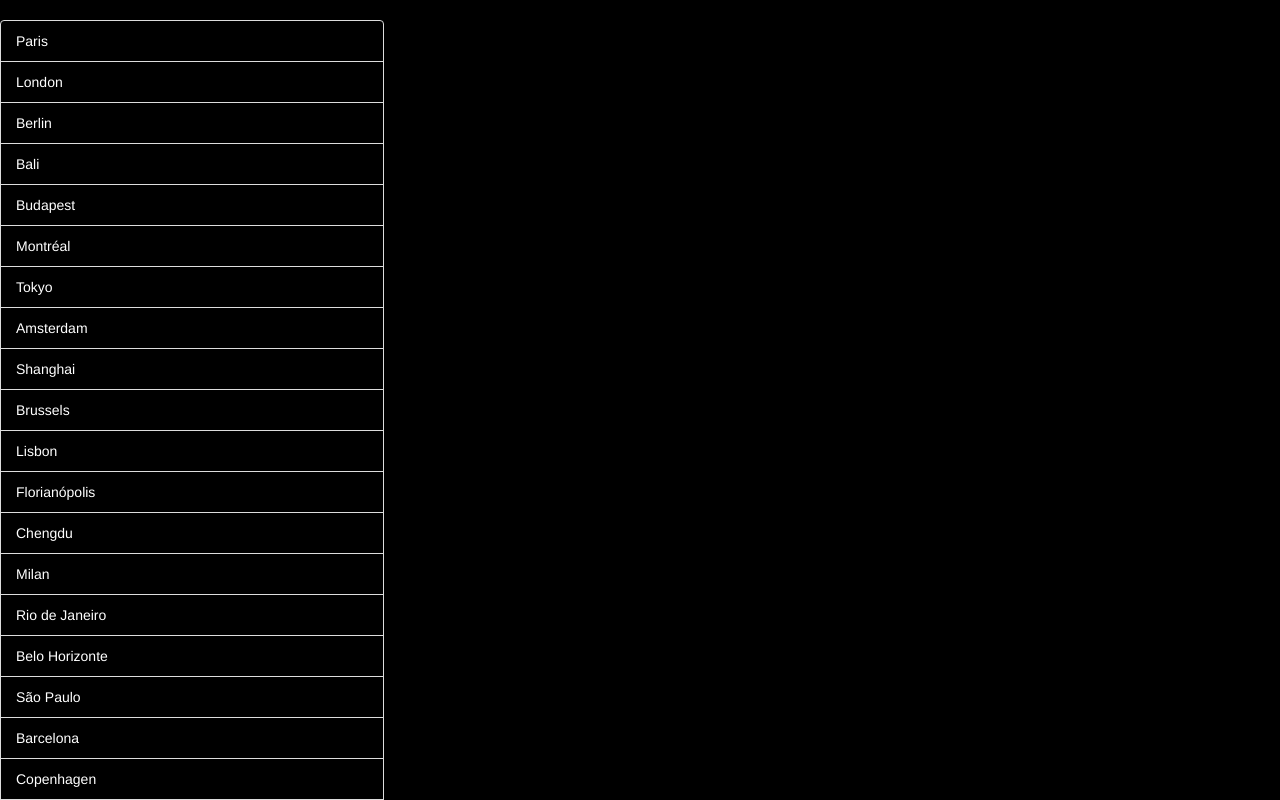
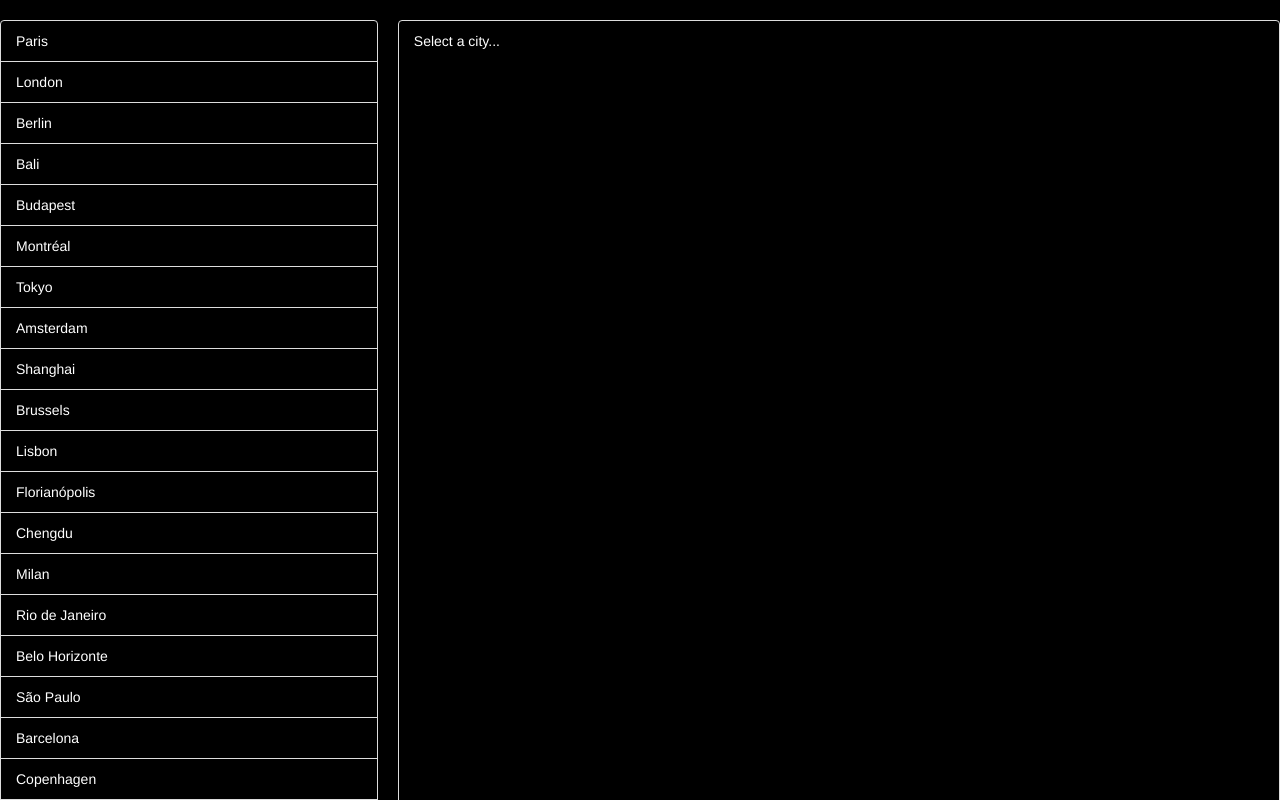
Before and after one commit to jacobcoccari/wagon-cities, a React app: page / in a window 1280 px wide. Shown: the top 800 px of the page. Built offline with nearby package versions, Linux system fonts and the light colour scheme.

Commit message:
finished the project by adding the active city element, but i am stilll kind of unclear as to why the ActiveCity container updates in the first place? Does it get automatically pushed to update all dependent components? I guess that makes the most sense

```diff
--- a/src/components/app.jsx
+++ b/src/components/app.jsx
@@ -1,12 +1,14 @@
 import React, {Component} from 'react';
 
 import CityList from '../containers/city_list.jsx';
+import ActiveCity from '../containers/active_city.jsx';
 
 
 const App = () => {
   return (
     <div className="app">
       <CityList />
+      <ActiveCity />
     </div>
   );
 };
--- /dev/null
+++ b/src/containers/active_city.jsx
@@ -0,0 +1,31 @@
+import React from 'react';
+import { connect } from 'react-redux';
+
+
+const ActiveCity = (props) => {
+  if (!props.activeCity) {
+    return (
+      <div className="active-city">
+        <p>Select a city...</p>
+      </div>
+    );
+  }
+
+  const url = `https://kitt.lewagon.com/placeholder/cities/${props.activeCity.slug}`;
+
+  return (
+    <div className="active-city">
+      <h3>{props.activeCity.name}</h3>
+      <p>{props.activeCity.address}</p>
+      <img src={url} width="100%" />
+    </div>
+  );
+};
+
+function mapStateToProps(state) {
+  return {
+    activeCity: state.activeCity
+  }
+}
+
+export default connect(mapStateToProps)(ActiveCity);
```
